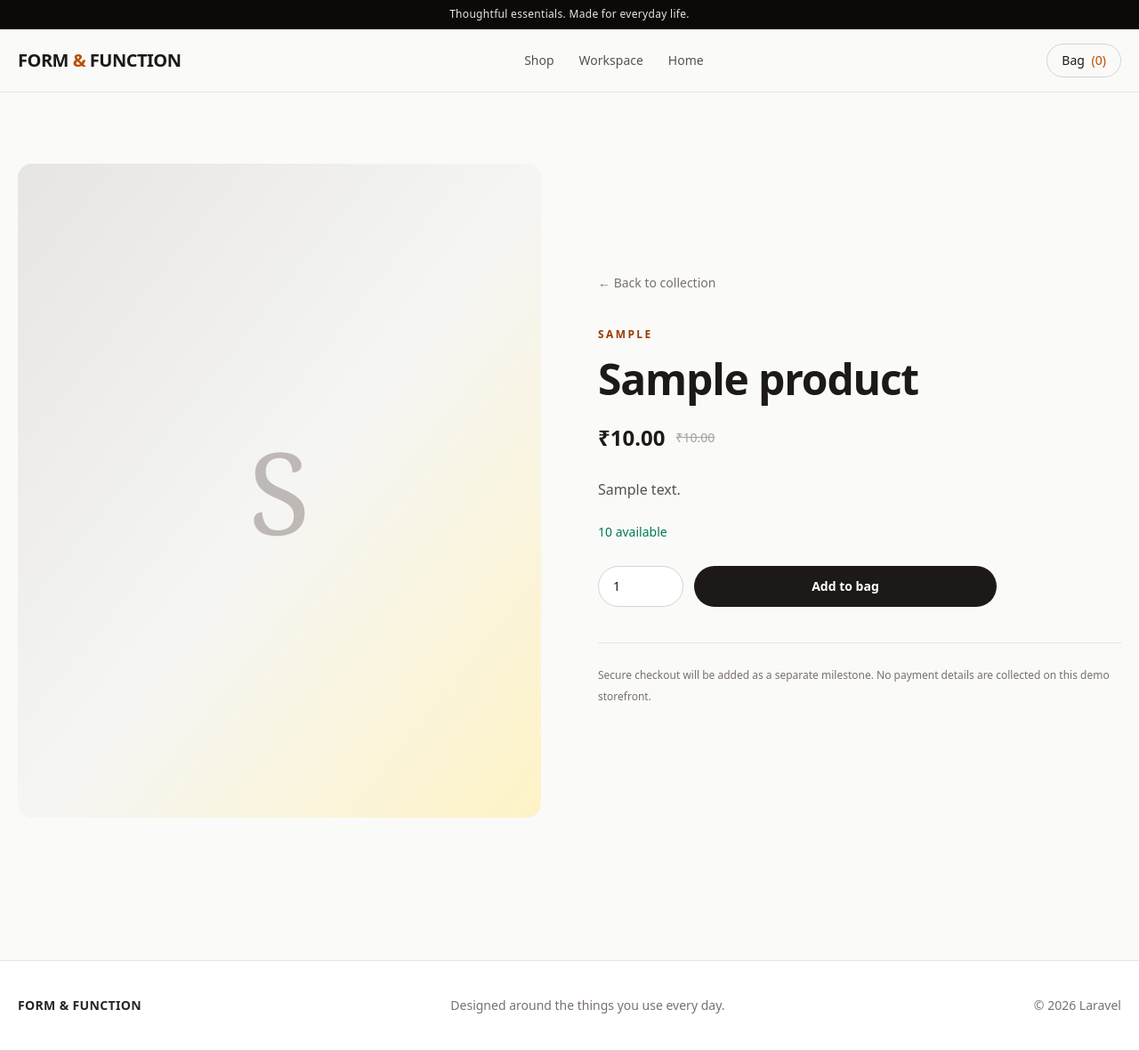
After one commit to lalitkumar790/Ecommerce-website, a Laravel app: a page that uses resources/views/store/show.blade.php in a window 1280 px wide. The commit adds this page. Shown: the whole page at 89% size. Run offline with Laravel 12, Linux system fonts and the light colour scheme; tables that the repository leaves empty hold one stand-in row (values such as "Sample post"); style sheets or scripts are compiled from the project's sources.

Commit message:
feat: add product catalog and session shopping cart

```diff
--- /dev/null
+++ b/app/Http/Controllers/StorefrontController.php
@@ -0,0 +1,35 @@
+<?php
+
+namespace App\Http\Controllers;
+
+use App\Models\Product;
+use Illuminate\Http\Request;
+use Illuminate\View\View;
+
+class StorefrontController extends Controller
+{
+    public function index(Request $request): View
+    {
+        $search = trim((string) $request->query('q', ''));
+
+        $products = Product::query()
+            ->where('is_active', true)
+            ->when($search !== '', fn ($query) => $query->where(function ($query) use ($search) {
+                $query->where('name', 'like', "%{$search}%")
+                    ->orWhere('category', 'like', "%{$search}%");
+            }))
+            ->orderByDesc('created_at')
+            ->select(['id', 'name', 'slug', 'category', 'price', 'compare_at_price', 'stock'])
+            ->paginate(12)
+            ->withQueryString();
+
+        return view('store.index', compact('products', 'search'));
+    }
+
+    public function show(Product $product): View
+    {
+        abort_unless($product->is_active, 404);
+
+        return view('store.show', compact('product'));
+    }
+}
--- /dev/null
+++ b/app/Models/Product.php
@@ -0,0 +1,26 @@
+<?php
+
+namespace App\Models;
+
+use Illuminate\Database\Eloquent\Factories\HasFactory;
+use Illuminate\Database\Eloquent\Model;
+
+class Product extends Model
+{
+    use HasFactory;
+
+    protected $fillable = [
+        'name', 'slug', 'sku', 'category', 'description',
+        'price', 'compare_at_price', 'stock', 'image_url', 'is_active',
+    ];
+
+    protected function casts(): array
+    {
+        return [
+            'price' => 'decimal:2',
+            'compare_at_price' => 'decimal:2',
+            'stock' => 'integer',
+            'is_active' => 'boolean',
+        ];
+    }
+}
--- a/resources/css/app.css
+++ b/resources/css/app.css
@@ -1,9 +1,9 @@
-@import 'tailwindcss';
+@import "tailwindcss";
 
-@source '../../vendor/laravel/framework/src/Illuminate/Pagination/resources/views/*.blade.php';
-@source '../../storage/framework/views/*.php';
+@source "../../vendor/laravel/framework/src/Illuminate/Pagination/resources/views/*.blade.php";
+@source "../../storage/framework/views/*.php";
+@source "../**/*.blade.php";
+@source "../**/*.js";
 
-@theme {
-    --font-sans: 'Instrument Sans', ui-sans-serif, system-ui, sans-serif, 'Apple Color Emoji', 'Segoe UI Emoji',
-        'Segoe UI Symbol', 'Noto Color Emoji';
-}
+:root { color-scheme: light; }
+html { scroll-behavior: smooth; }
--- a/resources/js/app.js
+++ b/resources/js/app.js
@@ -1 +1 @@
-//
+import './bootstrap';
--- /dev/null
+++ b/resources/views/layouts/store.blade.php
@@ -0,0 +1,25 @@
+<!doctype html>
+<html lang="{{ str_replace('_', '-', app()->getLocale()) }}">
+<head>
+    <meta charset="utf-8">
+    <meta name="viewport" content="width=device-width, initial-scale=1">
+    <meta name="csrf-token" content="{{ csrf_token() }}">
+    <meta name="description" content="@yield('meta_description', 'Thoughtfully selected everyday essentials.')">
+    <title>@yield('title', 'Form & Function') · {{ config('app.name', 'Form & Function') }}</title>
+    @vite(['resources/css/app.css', 'resources/js/app.js'])
+</head>
+<body class="min-h-screen bg-stone-50 text-stone-900 antialiased">
+    <div class="border-b border-stone-800 bg-stone-950 px-4 py-2 text-center text-xs tracking-wide text-stone-200">Thoughtful essentials. Made for everyday life.</div>
+    <header class="sticky top-0 z-20 border-b border-stone-200 bg-stone-50/95 backdrop-blur">
+        <div class="mx-auto flex max-w-7xl items-center justify-between gap-6 px-5 py-4">
+            <a href="{{ route('store.index') }}" class="text-xl font-semibold tracking-tight">FORM <span class="text-amber-700">&</span> FUNCTION</a>
+            <nav class="hidden items-center gap-7 text-sm text-stone-600 md:flex"><a href="{{ route('store.index') }}">Shop</a><a href="{{ route('store.index', ['q' => 'Workspace']) }}">Workspace</a><a href="{{ route('store.index', ['q' => 'Home']) }}">Home</a></nav>
+            <a href="{{ route('cart.index') }}" class="rounded-full border border-stone-300 px-4 py-2 text-sm font-medium">Bag <span class="ml-1 text-amber-700">({{ array_sum(session('cart', [])) }})</span></a>
+        </div>
+    </header>
+    @if (session('status'))<div class="mx-auto mt-5 max-w-7xl px-5"><p role="status" class="rounded-lg bg-emerald-50 px-4 py-3 text-sm text-emerald-800">{{ session('status') }}</p></div>@endif
+    @if ($errors->any())<div class="mx-auto mt-5 max-w-7xl px-5"><div role="alert" class="rounded-lg bg-red-50 px-4 py-3 text-sm text-red-800">{{ $errors->first() }}</div></div>@endif
+    <main>@yield('content')</main>
+    <footer class="mt-20 border-t border-stone-200 bg-white"><div class="mx-auto flex max-w-7xl flex-col gap-3 px-5 py-10 text-sm text-stone-500 sm:flex-row sm:items-center sm:justify-between"><span class="font-semibold tracking-wide text-stone-800">FORM & FUNCTION</span><span>Designed around the things you use every day.</span><span>© {{ date('Y') }} {{ config('app.name', 'Form & Function') }}</span></div></footer>
+</body>
+</html>
--- /dev/null
+++ b/resources/views/store/show.blade.php
@@ -0,0 +1,11 @@
+@extends('layouts.store')
+@section('title', $product->name)
+@section('meta_description', $product->description)
+@section('content')
+<section class="mx-auto grid max-w-7xl gap-10 px-5 py-12 md:grid-cols-2 md:gap-16 md:py-20">
+    <div class="relative aspect-[4/5] overflow-hidden rounded-2xl bg-gradient-to-br from-stone-200 via-stone-100 to-amber-100"><div class="absolute inset-0 flex items-center justify-center text-9xl font-serif text-stone-400/70">{{ mb_substr($product->name, 0, 1) }}</div></div>
+    <div class="flex flex-col justify-center"><a href="{{ route('store.index') }}" class="mb-10 text-sm text-stone-500 hover:text-stone-900">← Back to collection</a><p class="text-xs font-semibold uppercase tracking-[.2em] text-amber-800">{{ $product->category }}</p><h1 class="mt-3 text-4xl font-semibold leading-tight tracking-tight sm:text-5xl">{{ $product->name }}</h1><div class="mt-5 flex items-center gap-3"><span class="text-2xl font-semibold">₹{{ number_format((float) $product->price, 2) }}</span>@if ($product->compare_at_price)<span class="text-sm text-stone-400 line-through">₹{{ number_format((float) $product->compare_at_price, 2) }}</span>@endif</div><p class="mt-7 max-w-lg leading-7 text-stone-600">{{ $product->description }}</p><p class="mt-6 text-sm {{ $product->stock > 0 ? 'text-emerald-700' : 'text-red-700' }}">{{ $product->stock > 0 ? $product->stock.' available' : 'Currently out of stock' }}</p>
+    @if ($product->stock > 0)<form method="POST" action="{{ route('cart.add', $product) }}" class="mt-7 flex max-w-md gap-3">@csrf<label class="sr-only" for="quantity">Quantity</label><input id="quantity" name="quantity" type="number" min="1" max="{{ min(10, $product->stock) }}" value="1" class="w-24 rounded-full border border-stone-300 bg-white px-4 py-3 text-sm"><button class="flex-1 rounded-full bg-stone-900 px-6 py-3 text-sm font-semibold text-white hover:bg-amber-800">Add to bag</button></form>@endif
+    <div class="mt-10 border-t border-stone-200 pt-6 text-xs leading-6 text-stone-500">Secure checkout will be added as a separate milestone. No payment details are collected on this demo storefront.</div></div>
+</section>
+@endsection
--- /dev/null
+++ b/routes/web.php
@@ -0,0 +1,12 @@
+<?php
+
+use App\Http\Controllers\CartController;
+use App\Http\Controllers\StorefrontController;
+use Illuminate\Support\Facades\Route;
+
+Route::get('/', [StorefrontController::class, 'index'])->name('store.index');
+Route::get('/products/{product:slug}', [StorefrontController::class, 'show'])->name('store.show');
+Route::get('/cart', [CartController::class, 'index'])->name('cart.index');
+Route::post('/cart/{product}', [CartController::class, 'add'])->name('cart.add');
+Route::patch('/cart/{product}', [CartController::class, 'update'])->name('cart.update');
+Route::delete('/cart/{product}', [CartController::class, 'remove'])->name('cart.remove');
```
Also changed, not shown: app/Http/Controllers/CartController.php (added, +83 -0 lines), database/seeders/ProductSeeder.php (added, +27 -0 lines), resources/views/cart/index.blade.php (added, +15 -0 lines), resources/views/store/index.blade.php (added, +22 -0 lines), README.md, database/migrations/2026_11_15_000000_create_products_table.php (added).
